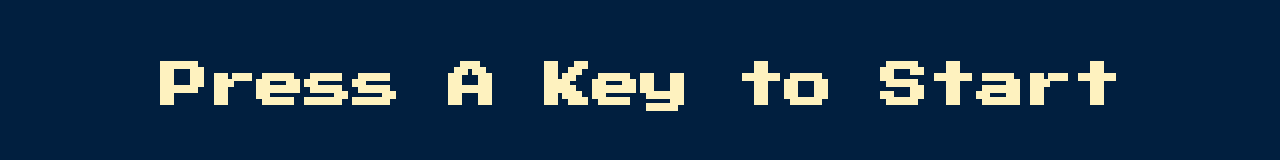
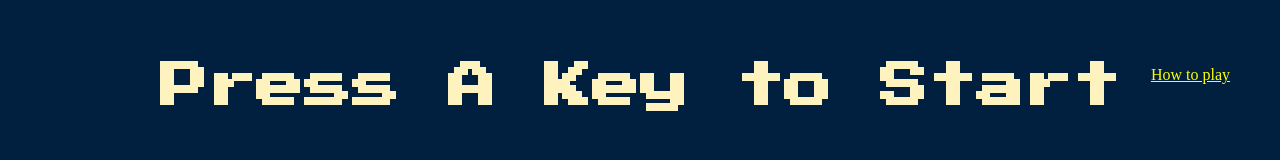
Before and after one commit to A0D1I2L3/Simon-game-bootcamp-project, a plain HTML site: page index.html in a window 1280 px wide. Shown: the top 160 px of the page. Drawn offline with nearby package versions, Linux system fonts and the light colour scheme.

Commit message:
added instruction link

```diff
--- a/index.html
+++ b/index.html
@@ -10,6 +10,7 @@
 
 <body>
   <h1 id="level-title">Press A Key to Start</h1>
+  <p class="instruction"><a target="_blank" href="https://youtu.be/EWJ5uYwQJGU">How to play</a></p>
   <div class="container">
     <div lass="row">
 
--- a/styles.css
+++ b/styles.css
@@ -8,6 +8,15 @@ body {
   font-size: 3rem;
   margin:  5%;
   color: #FEF2BF;
+}
+.instruction{
+  position: fixed;
+  right: 50px;
+  top: 50px;
+}
+.instruction a{
+  color: yellow;
+  cursor: pointer;
 }
 
 .container {
```
